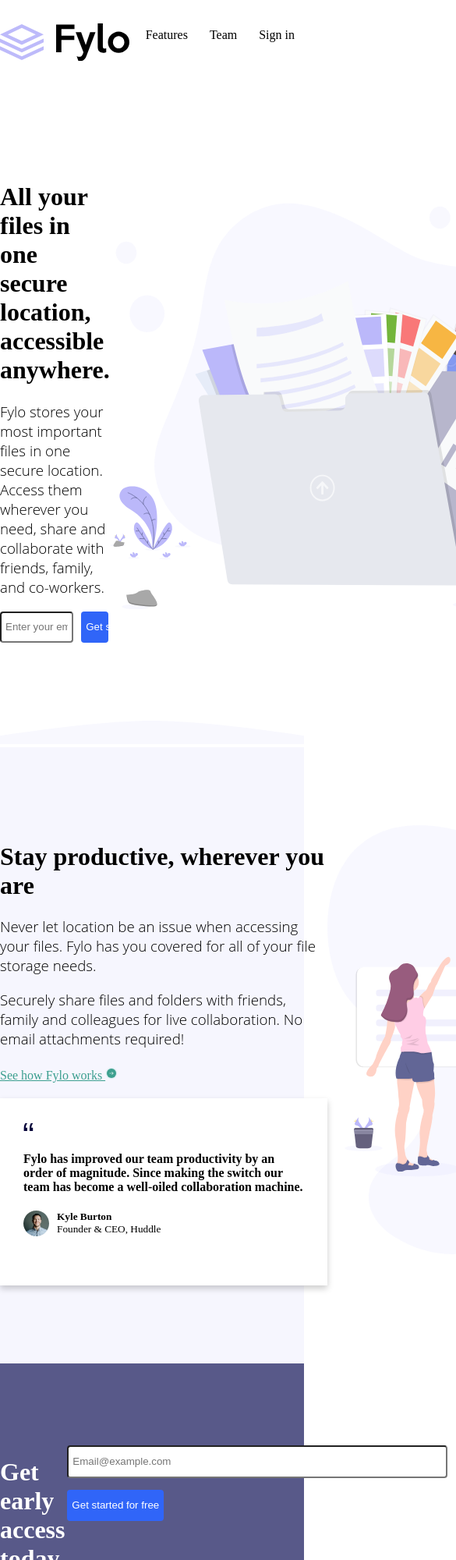
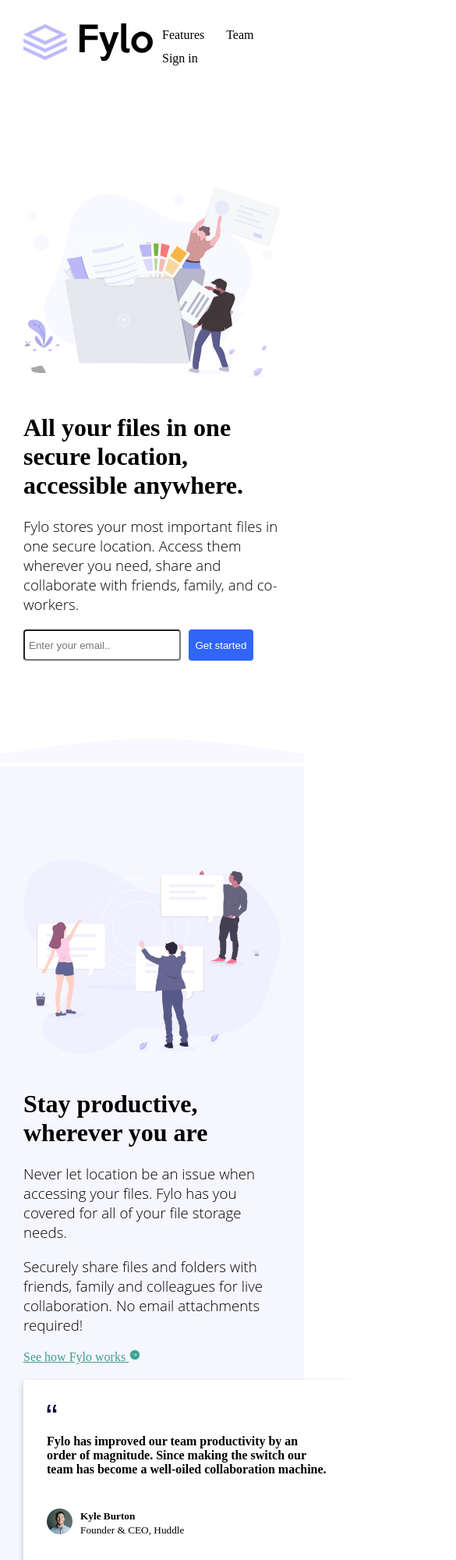
Before and after one commit to MoeManaseer/sassTask123, a plain HTML site: page index.html in a window 390 px wide. Shown: the top 2000 px of the page at 78% size, 585 px wide, since content can reach past the window. Drawn offline with Linux system fonts and the light colour scheme; a web font is replaced by a local one.

Commit message:
fixed comments

```diff
--- a/index.html
+++ b/index.html
@@ -34,18 +34,18 @@
           family, and co-workers.
           </h3>
           <div>
-            <form action="">
-              <input type="email" placeholder="Enter your email..">
-              <input type="submit" value="Get started">
+            <form class="form">
+              <input type="email" placeholder="Enter your email.." class="email">
+              <input type="submit" value="Get started" class="submit">
             </form>
           </div>
       </div>
-      <div><img src="images/illustration-1.svg" width="700" height="550"></div>
+      <div><img src="images/illustration-1.svg"></div>
     </div>
     <div style="clear: both;"></div>
   </div>
-    <img src="images/bg-curve-desktop.svg" width="100%" height="100%" style="padding: 0px;">
-  <div style="background-color: hsl(240, 75%, 98%);clear: both;margin: 0;">
+    <img src="images/bg-curve-desktop.svg" class="border">
+  <div style="background-color: hsl(240, 75%, 98%);">
     <div class="container">
       <div class="body">
         <div >
@@ -61,7 +61,7 @@
             live collaboration. No email attachments required!
           </h3>
           <a href="">            See how Fylo works
-            <img src="images/icon-arrow.svg" style="margin-top: 5px;">
+            <img src="images/icon-arrow.svg">
           </a>
           <div class="box">
             <img src="images/icon-quotes.svg">
@@ -69,19 +69,19 @@
               Fylo has improved our team productivity by an order of magnitude. Since
              making the switch our team has become a well-oiled collaboration machine.
             </h4>
-            <div style="display: flex;">
-              <div style="display: inline-block;margin-right: 10px;">
-                <img src="images/avatar-testimonial.jpg" style="border-radius: 50%;" width="33px" height="33px">
+            <div class="user__info">
+              <div class="user__info__photo">
+                <img src="images/avatar-testimonial.jpg"  class="user__info__photo">
               </div>
-              <div style="display: inline-block;">
-                <h5 style="margin: 0;">Kyle Burton</h5>
-                <h5 style="font-weight: lighter;margin: 0;">Founder & CEO, Huddle</h5>
+              <div>
+                <h5 >Kyle Burton</h5> <br>
+                <h5  class="user__info__work">Founder & CEO, Huddle</h5>
               </div>
             </div>
           </div>
         </div>
         <div>
-          <img src="images/illustration-2.svg" width="700" height="550">
+          <img src="images/illustration-2.svg">
         </div>
       </div>
     </div>
@@ -101,9 +101,9 @@
 
         </div>
         <div>
-          <form action="">
-            <input type="email" placeholder="Email@example.com"><br>
-            <input type="submit" value="Get started for free">
+          <form class="form">
+            <input type="email" placeholder="Email@example.com" class="email"><br>
+            <input type="submit" value="Get started for free" class="submit">
           </form>
         </div>
       </div>
@@ -119,19 +119,19 @@
         <div class="info">
           <div>
             <h5> <img src="images/icon-phone.svg">
-            Phone: +1-543-123-4567</h5>
+            Phone: +1-543-123-4567</h5> <br><br>
             <h5><img src="images/icon-email.svg">
               example@fylo.com</h5>
           </div>
           <div>
-            <a href="">About Us</a><br><br>
-            <a href="">Jobs</a><br><br>
-            <a href="">Press</a><br><br>
+            <a href="">About Us</a>
+            <a href="">Jobs</a>
+            <a href="">Press</a>
             <a href="">Blog</a>
           </div>
           <div>
-            <a href="">Contact Us</a><br><br>
-            <a href="">Terms</a><br><br>
+            <a href="">Contact Us</a>
+            <a href="">Terms</a>
             <a href="">Privacy</a>
           </div>
         </div>
--- a/scss/styles.scss
+++ b/scss/styles.scss
@@ -1,15 +1,8 @@
-@font-face {
-  font-family: 'Raleway';
-  src: url(https://fonts.google.com/specimen/Raleway);
-  font-weight: 700;
-}
+
 @font-face {
   font-family: 'Open Sans';
   src: url(https://fonts.google.com/specimen/Open+Sans);
   font-weight: 400;
-}
-body{
-  margin: 0px;
 }
 $bright-blue: hsl(224, 93%, 58%);
 $dark-blue:hsl(243, 87%, 12%);
@@ -17,13 +10,59 @@
 $moderate-cyan:hsl(170, 45%, 43%);
 $ligth-gray:hsl(240, 75%, 98%);
 $lighter-gray:hsl(0, 0%, 75%);
+
+@media screen and (max-width: 700px) {
+  nav{
+    margin-left: 30px;
+  }
+  .header{
+    flex-direction: column-reverse;
+    margin: 0 30px;
+    div{
+      margin-top: 20px;
+    }
+  }
+  .body{
+    flex-direction: column-reverse;
+    margin: 0 30px;
+    div{
+      margin-top: 20px;
+    }
+  }
+  .signup{
+    flex-direction: column;
+    margin: 0 30px;
+    div{
+      margin-top: 20px;
+    }
+    .form{
+      .email{
+        max-width: 80%;
+      }
+    }
+  }
+  .footer{
+    margin:0 30px;
+    div{
+      margin-top: 20px;
+    }
+    .info{
+      flex-direction: column;
+    }
+  }
+}
+body{
+  margin: 0px;
+}
+
 .container {
   max-width: 1440px;
   margin: 0px auto;
 }
 nav {
-  font-family: Raleway;
-  margin: 30px 0;
+  font-family: 'Raleway';
+  margin-top: 30px;
+  margin-bottom: 30px;
   display: flex;
   justify-content: space-between;
   ul {
@@ -41,24 +80,21 @@
     color: black;
   }
 }
-h1{
-  font-family: 'Raleway';
-
-}
-h3{
-  font-family: 'Open Sans';
-  font-weight: lighter;
-}
 .header {
   display:flex;
   align-items: center;
   padding: 100px 0;
-  #border{
-    width: 100%;
-    margin: 0px
+  h3{
+    font-family: 'Open Sans';
+    font-weight: lighter;
   }
-  form{
-    input[type=submit]{
+  h1{
+    font-family: 'Sofia';
+
+  }
+
+  .form{
+    .submit{
       width: 25%;
       color: white;
       background-color: $bright-blue;
@@ -67,7 +103,7 @@
       border: 0px;
       margin-left: 6px;
     }
-    input[type=email]{
+    .email{
       width: 57%;
       padding: 0px 5px;
 
@@ -75,7 +111,15 @@
       height: 36px;
     }
   }
+  img {
+    max-width: 100%;
+    height: auto;
+  }
 
+}
+.border{
+  width: 100%;
+  height: 100%;
 }
 .body{
   display: flex;
@@ -91,20 +135,47 @@
     background-color: white;
     width: 360px;
     height: 210px;
-    padding-left: 30px;
-    padding-right: 30px;
-    padding-top: 30px;
+    padding: 30px 30px 0 30px;
+    .user__info{
+      display: flex;
+      div{
+        display: inline-block;
+        margin-right: 10px;
+      }
+      .user__info__photo{
+        border-radius: 50%;
+        width: 33px;
+        height: 33px;
+      }
+      .user__info__work{
+        font-weight: lighter;
+      }
+    }
+  }
+  img {
+    max-width: 100%;
+    height: auto;
+  }
+  h3{
+    font-family: 'Open Sans';
+    font-weight: lighter;
+  }
+  h1{
+    font-family: 'Sofia';
+
+  }
+  h5{
+    display: inline;
   }
 }
 .signup{
   display: flex;
   justify-content: space-between;
   color: white;
-  margin: 0px 0;
   padding: 100px 0;
-  form{
+  .form{
     width: 100%;
-    input[type=submit]{
+    .submit{
       color: white;
       background-color: $bright-blue;
       border-radius: 4px;
@@ -112,13 +183,21 @@
       border: 0px;
       margin-top: 15px;
     }
-    input[type=email]{
+    .email{
       margin-top: 5px;
       border-radius: 4px;
       height: 36px;
       width: 477px;
       padding-left: 5px;
     }
+  }
+  h3{
+    font-family: 'Open Sans';
+    font-weight: lighter;
+  }
+  h1{
+    font-family: 'Sofia';
+
   }
 }
 .footer{
@@ -132,9 +211,11 @@
       a{
         color: white;
         text-decoration: none;
+        display: block;
       }
       h5{
         color: white;
+        display: inline;
       }
     }
   }
```
Also changed, not shown: css/styles.css, 1 other file.
